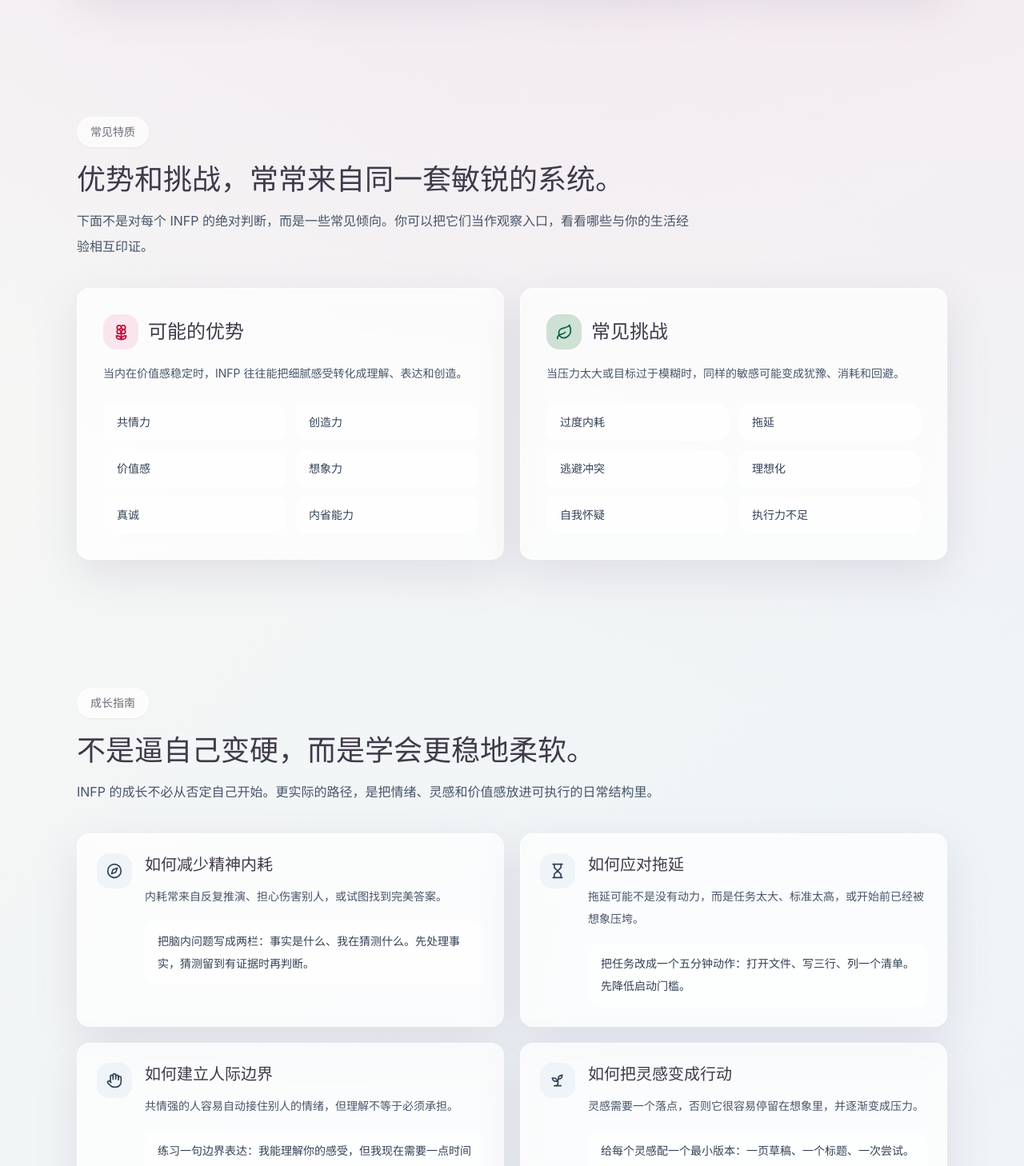
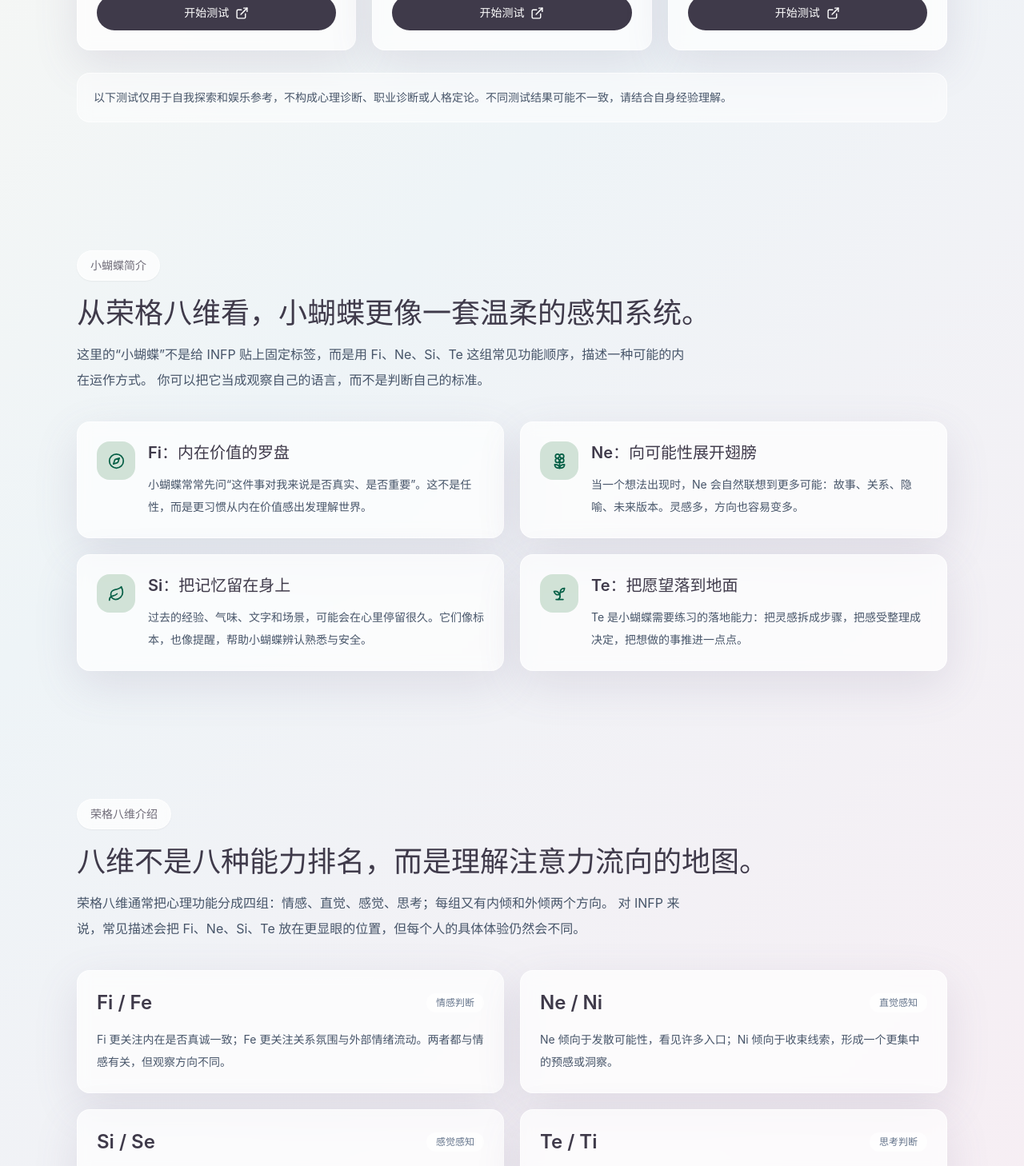
Before and after one commit to melonfly34-beep/butterfly-infp, a React (Vite) app: page / in a window 1280 px wide. Shown: the part 1330-2788 px from the top of the page at 80% size. Built offline with nearby package versions, Linux system fonts and the light colour scheme.

Commit message:
Restructure navigation into four sections

```diff
--- a/src/App.jsx
+++ b/src/App.jsx
@@ -1,11 +1,7 @@
 import Hero from './components/Hero.jsx';
-import WhatIsINFP from './components/WhatIsINFP.jsx';
-import Traits from './components/Traits.jsx';
-import GrowthGuide from './components/GrowthGuide.jsx';
-import DailyStateTest from './components/DailyStateTest.jsx';
 import TestLinks from './components/TestLinks.jsx';
-import JournalPrompts from './components/JournalPrompts.jsx';
-import FAQ from './components/FAQ.jsx';
+import LittleButterflyIntro from './components/LittleButterflyIntro.jsx';
+import JungFunctionsIntro from './components/JungFunctionsIntro.jsx';
 import Footer from './components/Footer.jsx';
 import Navbar from './components/Navbar.jsx';
 
@@ -15,13 +11,9 @@ function App() {
       <Navbar />
       <main className="pt-16">
         <Hero />
-        <WhatIsINFP />
-        <Traits />
-        <GrowthGuide />
-        <DailyStateTest />
         <TestLinks />
-        <JournalPrompts />
-        <FAQ />
+        <LittleButterflyIntro />
+        <JungFunctionsIntro />
       </main>
       <Footer />
     </div>
--- a/src/components/Hero.jsx
+++ b/src/components/Hero.jsx
@@ -12,7 +12,7 @@ function Hero() {
   };
 
   return (
-    <section className="section-shell relative grid min-h-[calc(100vh-3.5rem)] items-center gap-10 lg:grid-cols-[1.05fr_0.95fr]">
+    <section id="top" className="section-shell relative grid min-h-[calc(100vh-3.5rem)] items-center gap-10 lg:grid-cols-[1.05fr_0.95fr]">
       <motion.div
         initial={{ opacity: 0, y: 22 }}
         animate={{ opacity: 1, y: 0 }}
@@ -31,7 +31,7 @@ function Hero() {
 
         <div className="mt-9 flex flex-col gap-3 sm:flex-row sm:items-center">
           <a
-            href="#what-is-infp"
+            href="#test-links"
             className="focus-ring inline-flex items-center justify-center gap-2 rounded-full bg-ink px-6 py-3 text-sm font-semibold text-white shadow-soft transition hover:-translate-y-0.5 hover:bg-slate-700 dark:bg-white dark:text-slate-950 dark:hover:bg-slate-100"
           >
             开始探索
--- /dev/null
+++ b/src/components/JungFunctionsIntro.jsx
@@ -0,0 +1,71 @@
+import { motion } from 'framer-motion';
+
+const functionPairs = [
+  {
+    title: 'Fi / Fe',
+    name: '情感判断',
+    text: 'Fi 更关注内在是否真诚一致；Fe 更关注关系氛围与外部情绪流动。两者都与情感有关，但观察方向不同。',
+  },
+  {
+    title: 'Ne / Ni',
+    name: '直觉感知',
+    text: 'Ne 倾向于发散可能性，看见许多入口；Ni 倾向于收束线索，形成一个更集中的预感或洞察。',
+  },
+  {
+    title: 'Si / Se',
+    name: '感觉感知',
+    text: 'Si 更容易回到经验、记忆和稳定参照；Se 更直接地回应当下环境、身体感受和现场变化。',
+  },
+  {
+    title: 'Te / Ti',
+    name: '思考判断',
+    text: 'Te 倾向于把事情组织成可执行结果；Ti 倾向于检查概念内部是否自洽、逻辑是否清楚。',
+  },
+];
+
+function JungFunctionsIntro() {
+  return (
+    <section id="jung-functions" className="section-shell">
+      <motion.div
+        initial={{ opacity: 0, y: 18 }}
+        whileInView={{ opacity: 1, y: 0 }}
+        viewport={{ once: true, amount: 0.25 }}
+        transition={{ duration: 0.55 }}
+      >
+        <span className="pill">荣格八维介绍</span>
+        <h2 className="section-title mt-5">八维不是八种能力排名，而是理解注意力流向的地图。</h2>
+        <p className="section-copy">
+          荣格八维通常把心理功能分成四组：情感、直觉、感觉、思考；每组又有内倾和外倾两个方向。
+          对 INFP 来说，常见描述会把 Fi、Ne、Si、Te 放在更显眼的位置，但每个人的具体体验仍然会不同。
+        </p>
+      </motion.div>
+
+      <div className="mt-9 grid gap-5 md:grid-cols-2">
+        {functionPairs.map((item, index) => (
+          <motion.article
+            key={item.title}
+            initial={{ opacity: 0, y: 18 }}
+            whileInView={{ opacity: 1, y: 0 }}
+            viewport={{ once: true, amount: 0.2 }}
+            transition={{ duration: 0.45, delay: index * 0.05 }}
+            className="soft-card p-6"
+          >
+            <div className="flex items-center justify-between gap-4">
+              <h3 className="text-2xl font-semibold text-ink dark:text-white">{item.title}</h3>
+              <span className="rounded-full bg-white/65 px-3 py-1 text-xs font-semibold text-slate-500 dark:bg-white/10 dark:text-slate-300">
+                {item.name}
+              </span>
+            </div>
+            <p className="mt-4 text-sm leading-7 text-slate-600 dark:text-slate-300">{item.text}</p>
+          </motion.article>
+        ))}
+      </div>
+
+      <p className="mt-7 rounded-2xl border border-white/70 bg-white/50 px-5 py-4 text-sm leading-7 text-slate-600 backdrop-blur dark:border-white/10 dark:bg-white/10 dark:text-slate-300">
+        认知功能适合用来复盘“我为什么这样感受、这样联想、这样做决定”，但它不构成心理诊断，也不应该替你决定职业、关系或人生方向。
+      </p>
+    </section>
+  );
+}
+
+export default JungFunctionsIntro;
--- /dev/null
+++ b/src/components/LittleButterflyIntro.jsx
@@ -0,0 +1,73 @@
+import { motion } from 'framer-motion';
+import { Compass, Flower2, Leaf, Sprout } from 'lucide-react';
+
+const butterflyFunctions = [
+  {
+    title: 'Fi：内在价值的罗盘',
+    icon: Compass,
+    text: '小蝴蝶常常先问“这件事对我来说是否真实、是否重要”。这不是任性，而是更习惯从内在价值感出发理解世界。',
+  },
+  {
+    title: 'Ne：向可能性展开翅膀',
+    icon: Flower2,
+    text: '当一个想法出现时，Ne 会自然联想到更多可能：故事、关系、隐喻、未来版本。灵感多，方向也容易变多。',
+  },
+  {
+    title: 'Si：把记忆留在身上',
+    icon: Leaf,
+    text: '过去的经验、气味、文字和场景，可能会在心里停留很久。它们像标本，也像提醒，帮助小蝴蝶辨认熟悉与安全。',
+  },
+  {
+    title: 'Te：把愿望落到地面',
+    icon: Sprout,
+    text: 'Te 是小蝴蝶需要练习的落地能力：把灵感拆成步骤，把感受整理成决定，把想做的事推进一点点。',
+  },
+];
+
+function LittleButterflyIntro() {
+  return (
+    <section id="little-butterfly" className="section-shell">
+      <motion.div
+        initial={{ opacity: 0, y: 18 }}
+        whileInView={{ opacity: 1, y: 0 }}
+        viewport={{ once: true, amount: 0.25 }}
+        transition={{ duration: 0.55 }}
+      >
+        <span className="pill">小蝴蝶简介</span>
+        <h2 className="section-title mt-5">从荣格八维看，小蝴蝶更像一套温柔的感知系统。</h2>
+        <p className="section-copy">
+          这里的“小蝴蝶”不是给 INFP 贴上固定标签，而是用 Fi、Ne、Si、Te 这组常见功能顺序，描述一种可能的内在运作方式。
+          你可以把它当成观察自己的语言，而不是判断自己的标准。
+        </p>
+      </motion.div>
+
+      <div className="mt-9 grid gap-5 md:grid-cols-2">
+        {butterflyFunctions.map((item, index) => {
+          const Icon = item.icon;
+          return (
+            <motion.article
+              key={item.title}
+              initial={{ opacity: 0, y: 18 }}
+              whileInView={{ opacity: 1, y: 0 }}
+              viewport={{ once: true, amount: 0.2 }}
+              transition={{ duration: 0.45, delay: index * 0.05 }}
+              className="soft-card p-6"
+            >
+              <div className="flex items-start gap-4">
+                <div className="flex h-12 w-12 shrink-0 items-center justify-center rounded-2xl bg-sage/70 text-emerald-800 dark:bg-emerald-300/20 dark:text-emerald-100">
+                  <Icon size={21} />
+                </div>
+                <div>
+                  <h3 className="text-xl font-semibold text-ink dark:text-white">{item.title}</h3>
+                  <p className="mt-3 text-sm leading-7 text-slate-600 dark:text-slate-300">{item.text}</p>
+                </div>
+              </div>
+            </motion.article>
+          );
+        })}
+      </div>
+    </section>
+  );
+}
+
+export default LittleButterflyIntro;
--- a/src/components/Navbar.jsx
+++ b/src/components/Navbar.jsx
@@ -4,13 +4,9 @@ import ThemeToggle from './ThemeToggle.jsx';
 
 const navItems = [
   { label: '首页', href: '#top' },
-  { label: 'INFP 是什么', href: '#what-is-infp' },
-  { label: '常见特质', href: '#traits' },
-  { label: '成长指南', href: '#growth-guide' },
-  { label: '状态测试', href: '#daily-state-test' },
-  { label: '探索小屋', href: '#test-links' },
-  { label: '日记 Prompt', href: '#journal-prompts' },
-  { label: 'FAQ', href: '#faq' },
+  { label: '测试链接', href: '#test-links' },
+  { label: '小蝴蝶简介', href: '#little-butterfly' },
+  { label: '荣格八维介绍', href: '#jung-functions' },
 ];
 
 function ForestMark() {
@@ -97,7 +93,7 @@ function Navbar() {
           <span className="sm:hidden">INFP 星球</span>
         </a>
 
-        <div className="hidden items-center gap-1 lg:flex">
+        <div className="hidden items-center gap-2 lg:flex">
           {navItems.map((item) => (
             <a
               key={item.href}
```
